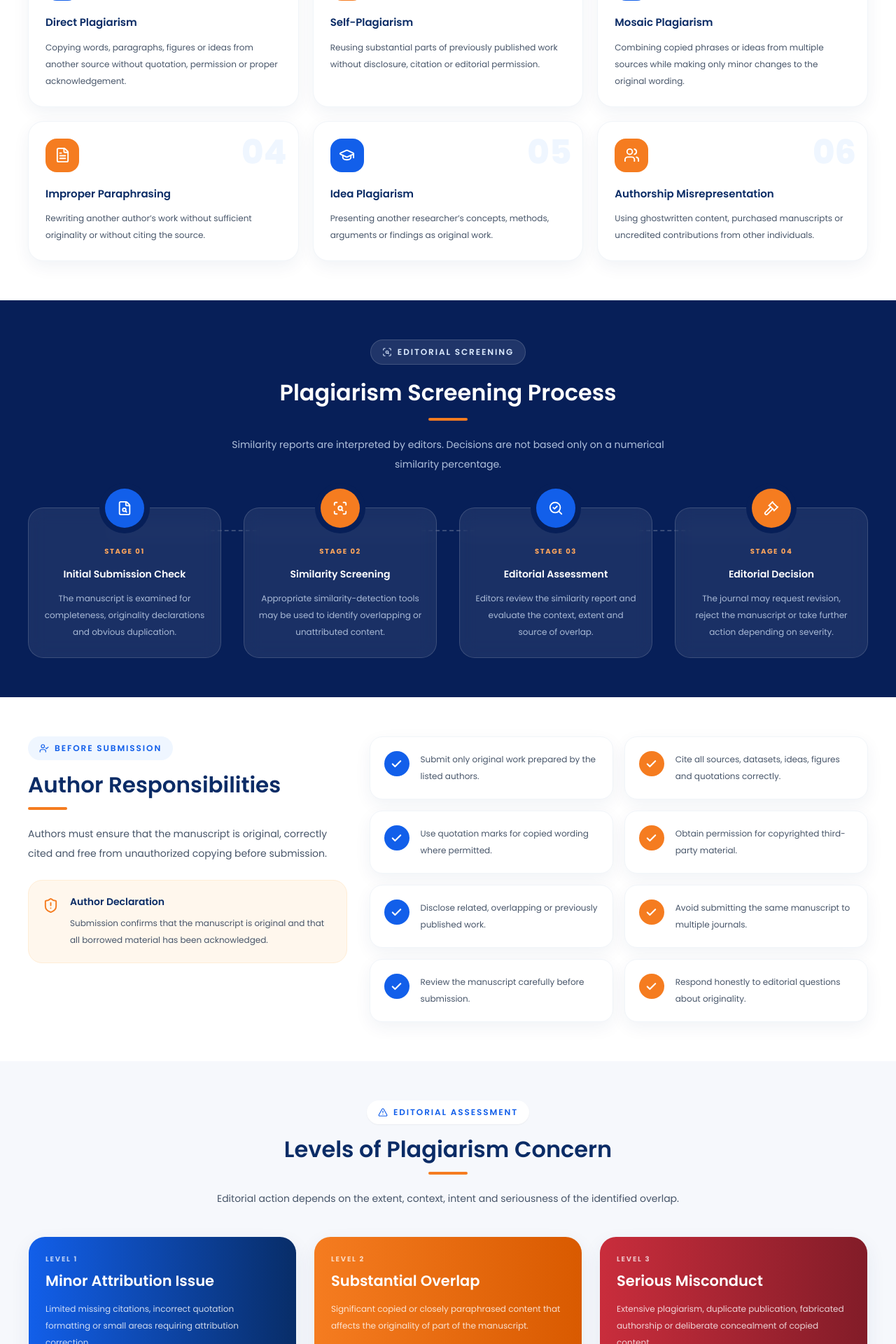
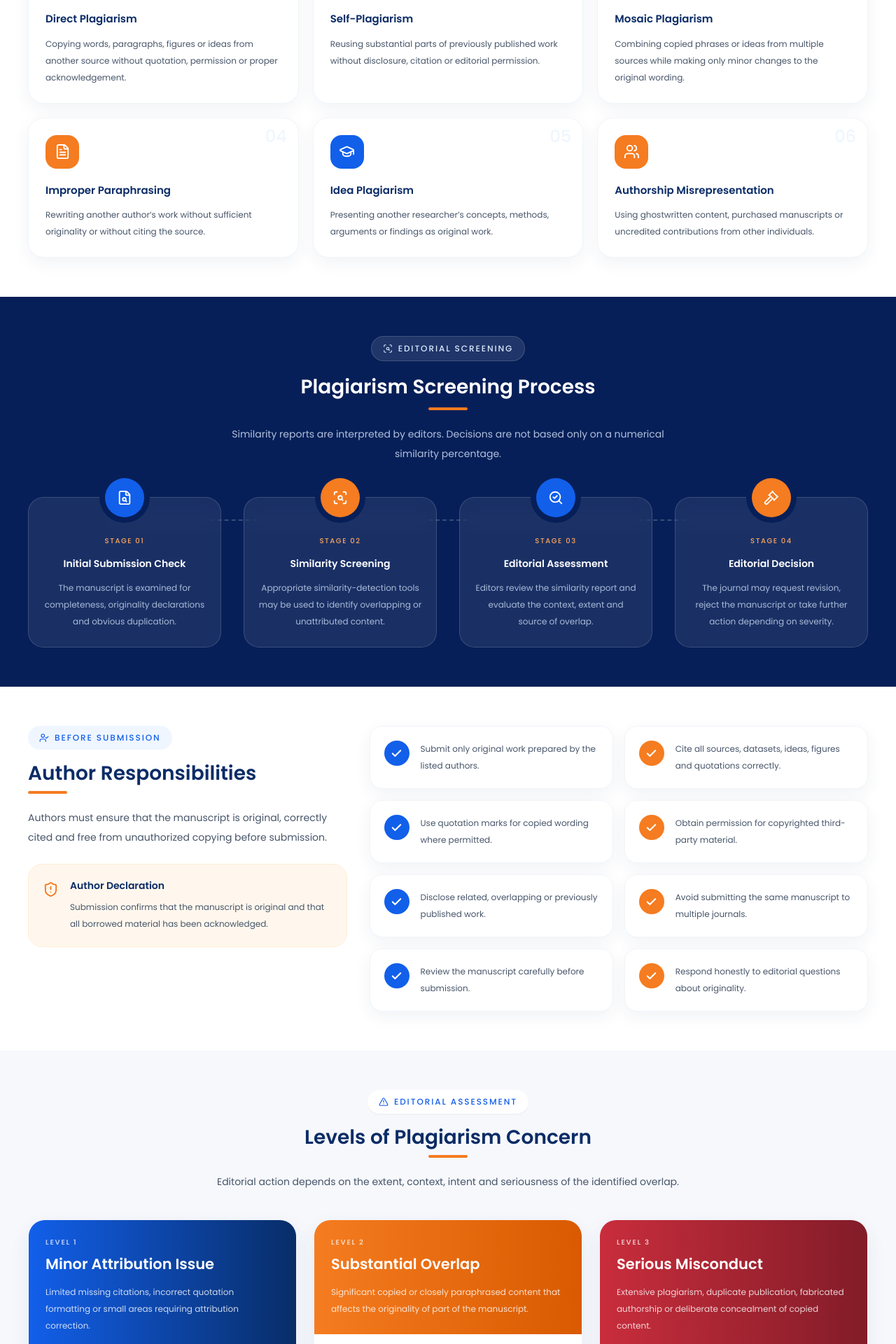
Before and after one commit to sejalm-rc/Yashika_Journals, a React (Vite) app: page /plagiarism-policy in a window 1280 px wide. Shown: the part 880-2800 px from the top of the page at 70% size. Built offline with nearby package versions, Linux system fonts and the light colour scheme.

Commit message:
feat: update Plagiarism Policy page styles for improved readability and consistency

```diff
--- a/src/pages/FooterPages/PlagiarismPolicy.jsx
+++ b/src/pages/FooterPages/PlagiarismPolicy.jsx
@@ -397,12 +397,12 @@ export default function PlagiarismPolicy() {
       >
         <div className="mx-auto max-w-[1320px] px-4 sm:px-6 lg:px-10">
           <div className="mx-auto max-w-3xl text-center">
-            <span className="inline-flex items-center gap-2 rounded-full bg-blue-50 px-4 py-2 text-[11px] font-[600] uppercase tracking-[0.16em] text-[#125FEA] sm:text-[12px]">
+            <span className="inline-flex items-center gap-2 rounded-full bg-blue-50 px-4 py-2 text-[11px] font-[500] uppercase tracking-[0.16em] text-[#125FEA] sm:text-[12px]">
               <CopyCheck size={14} />
               Forms of Misconduct
             </span>
 
-            <h2 className="mt-4 text-[24px] font-[600] leading-tight text-[#0B2C66] sm:text-[28px] lg:text-[32px]">
+            <h2 className="mt-4 text-[20px] font-[600] leading-tight text-[#0B2C66] sm:text-[24px] lg:text-[28px]">
               What Constitutes Plagiarism?
             </h2>
 
@@ -433,7 +433,7 @@ export default function PlagiarismPolicy() {
                   }}
                   className="group relative overflow-hidden rounded-[22px] border border-slate-100 bg-white p-5 shadow-[0_8px_24px_rgba(15,54,110,.06)] sm:p-6"
                 >
-                  <span className="absolute right-4 top-2 text-[48px] font-[800] text-blue-50">
+                  <span className="absolute right-4 top-2 text-[24px] font-[500] text-blue-50">
                     {number}
                   </span>
 
@@ -445,7 +445,7 @@ export default function PlagiarismPolicy() {
                     <Icon size={23} />
                   </div>
 
-                  <h3 className="relative z-10 mt-5 text-[15px] font-[600] text-[#0B2C66]">
+                  <h3 className="relative z-10 mt-5 text-[15px] font-[550] text-[#0B2C66]">
                     {title}
                   </h3>
 
@@ -469,16 +469,16 @@ export default function PlagiarismPolicy() {
       >
         <div className="mx-auto max-w-[1320px] px-4 sm:px-6 lg:px-10">
           <div className="mx-auto max-w-3xl text-center">
-            <span className="inline-flex items-center gap-2 rounded-full border border-white/15 bg-white/10 px-4 py-2 text-[11px] font-[600] uppercase tracking-[0.16em] text-blue-100 sm:text-[12px]">
+            <span className="inline-flex items-center gap-2 rounded-full border border-white/15 bg-white/10 px-4 py-2 text-[11px] font-[500] uppercase tracking-[0.16em] text-blue-100 sm:text-[12px]">
               <ScanSearch size={14} />
               Editorial Screening
             </span>
 
-            <h2 className="mt-4 text-[24px] font-[600] sm:text-[28px] lg:text-[32px]">
+            <h2 className="mt-4 text-[240px] font-[600] sm:text-[24px] lg:text-[28px]">
               Plagiarism Screening Process
             </h2>
 
-            <span className="mx-auto mt-3 block h-1 w-14 rounded-full bg-[#F57C20]" />
+            <span className="mx-auto mt-2 block h-1 w-14 rounded-full bg-[#F57C20]" />
 
             <p className="mx-auto mt-5 max-w-2xl text-[13px] leading-7 text-blue-100/80 sm:text-[14px]">
               Similarity reports are interpreted by editors. Decisions are not
@@ -515,11 +515,11 @@ export default function PlagiarismPolicy() {
                       <Icon size={22} />
                     </div>
 
-                    <span className="text-[10px] font-[700] uppercase tracking-[0.16em] text-[#FFA65C]">
+                    <span className="text-[10px] font-[500] uppercase tracking-[0.16em] text-[#FFA65C]">
                       Stage {number}
                     </span>
 
-                    <h3 className="mt-3 text-[14px] font-[600] text-white">
+                    <h3 className="mt-3 text-[14px] font-[550] text-white">
                       {title}
                     </h3>
 
@@ -550,16 +550,16 @@ export default function PlagiarismPolicy() {
             viewport={{ once: true }}
             className="lg:sticky lg:top-8"
           >
-            <span className="inline-flex items-center gap-2 rounded-full bg-blue-50 px-4 py-2 text-[11px] font-[600] uppercase tracking-[0.16em] text-[#125FEA] sm:text-[12px]">
+            <span className="inline-flex items-center gap-2 rounded-full bg-blue-50 px-4 py-2 text-[11px] font-[500] uppercase tracking-[0.16em] text-[#125FEA] sm:text-[12px]">
               <UserCheck size={14} />
               Before Submission
             </span>
 
-            <h2 className="mt-4 text-[24px] font-[600] leading-tight text-[#0B2C66] sm:text-[28px] lg:text-[31px]">
+            <h2 className="mt-4 text-[20px] font-[600] leading-tight text-[#0B2C66] sm:text-[24px] lg:text-[28px]">
               Author Responsibilities
             </h2>
 
-            <span className="mt-3 block h-1 w-14 rounded-full bg-[#F57C20]" />
+            <span className="mt-2 block h-1 w-14 rounded-full bg-[#F57C20]" />
 
             <p className="mt-5 text-[13px] leading-7 text-slate-600 sm:text-[14px]">
               Authors must ensure that the manuscript is original, correctly
@@ -574,7 +574,7 @@ export default function PlagiarismPolicy() {
                 />
 
                 <div className="min-w-0">
-                  <h3 className="text-[14px] font-[600] text-[#0B2C66]">
+                  <h3 className="text-[14px] font-[550] text-[#0B2C66]">
                     Author Declaration
                   </h3>
 
@@ -631,16 +631,16 @@ export default function PlagiarismPolicy() {
       >
         <div className="mx-auto max-w-[1320px] px-4 sm:px-6 lg:px-10">
           <div className="mx-auto max-w-3xl text-center">
-            <span className="inline-flex items-center gap-2 rounded-full bg-white px-4 py-2 text-[11px] font-[600] uppercase tracking-[0.16em] text-[#125FEA] shadow-sm sm:text-[12px]">
+            <span className="inline-flex items-center gap-2 rounded-full bg-white px-4 py-2 text-[11px] font-[500] uppercase tracking-[0.16em] text-[#125FEA] shadow-sm sm:text-[12px]">
               <AlertTriangle size={14} />
               Editorial Assessment
             </span>
 
-            <h2 className="mt-4 text-[24px] font-[600] leading-tight text-[#0B2C66] sm:text-[28px] lg:text-[32px]">
+            <h2 className="mt-4 text-[20px] font-[600] leading-tight text-[#0B2C66] sm:text-[24px] lg:text-[28px]">
               Levels of Plagiarism Concern
             </h2>
 
-            <span className="mx-auto mt-3 block h-1 w-14 rounded-full bg-[#F57C20]" />
+            <span className="mx-auto mt-2 block h-1 w-14 rounded-full bg-[#F57C20]" />
 
             <p className="mx-auto mt-5 max-w-2xl text-[13px] leading-7 text-slate-600 sm:text-[14px]">
               Editorial action depends on the extent, context, intent and
@@ -679,7 +679,7 @@ export default function PlagiarismPolicy() {
                   <Check size={23} strokeWidth={3} />
                 </div>
 
-                <h2 className="mt-4 text-[21px] font-[600] sm:text-[24px]">
+                <h2 className="mt-4 text-[21px] font-[550] sm:text-[24px]">
                   Acceptable Similarity
                 </h2>
 
@@ -712,7 +712,7 @@ export default function PlagiarismPolicy() {
                   <Ban size={23} />
                 </div>
 
-                <h2 className="mt-4 text-[21px] font-[600] sm:text-[24px]">
+                <h2 className="mt-4 text-[21px] font-[550] sm:text-[24px]">
                   Unacceptable Practices
                 </h2>
 
@@ -754,7 +754,7 @@ export default function PlagiarismPolicy() {
               Plagiarism Identified After Publication
             </h2>
 
-            <span className="mx-auto mt-3 block h-1 w-14 rounded-full bg-[#F57C20]" />
+            <span className="mx-auto mt-2 block h-1 w-14 rounded-full bg-[#F57C20]" />
 
             <p className="mx-auto mt-5 max-w-2xl text-[13px] leading-7 text-blue-100/80 sm:text-[14px]">
               Confirmed concerns may require correction, withdrawal, retraction
@@ -788,7 +788,7 @@ export default function PlagiarismPolicy() {
                     <Icon size={22} />
                   </div>
 
-                  <h3 className="mt-5 text-[15px] font-[600] text-white">
+                  <h3 className="mt-5 text-[15px] font-[550] text-white">
                     {title}
                   </h3>
 
@@ -806,7 +806,7 @@ export default function PlagiarismPolicy() {
       {/* REPORT CONCERN                                                     */}
       {/* ================================================================== */}
 
-      <section
+      {/* <section
         id="report-concern"
         className="scroll-mt-24 bg-white py-10 sm:py-12"
       >
@@ -827,7 +827,7 @@ export default function PlagiarismPolicy() {
                 </div>
 
                 <div className="min-w-0">
-                  <h2 className="text-[22px] font-[600] sm:text-[26px]">
+                  <h2 className="text-[22px] font-[550] sm:text-[24px]">
                     Report a Plagiarism Concern
                   </h2>
 
@@ -841,7 +841,7 @@ export default function PlagiarismPolicy() {
               <div className="flex w-full flex-col gap-3 sm:w-auto sm:flex-row">
                 <a
                   href="mailto:info@yashikapublications.com"
-                  className="inline-flex w-full items-center justify-center gap-2 rounded-xl bg-[#F57C20] px-5 py-3 text-[12px] font-[600] text-white transition duration-300 hover:-translate-y-1 hover:bg-[#FF8D35] sm:w-auto"
+                  className="inline-flex w-full items-center justify-center gap-2 rounded-xl bg-[#F57C20] px-4 py-3 text-[12px] font-[500] text-white transition duration-300 hover:-translate-y-1 hover:bg-[#FF8D35] sm:w-auto"
                 >
                   Email Editorial Office
                   <Mail size={17} />
@@ -849,7 +849,7 @@ export default function PlagiarismPolicy() {
 
                 <Link
                   to="/contact"
-                  className="inline-flex w-full items-center justify-center gap-2 rounded-xl border border-white/50 px-5 py-3 text-[12px] font-[600] text-white transition duration-300 hover:-translate-y-1 hover:bg-white hover:text-[#0B2C66] sm:w-auto"
+                  className="inline-flex w-full items-center justify-center gap-2 rounded-xl border border-white/50 px-4 py-3 text-[12px] font-[500] text-white transition duration-300 hover:-translate-y-1 hover:bg-white hover:text-[#0B2C66] sm:w-auto"
                 >
                   Contact Us
                   <ArrowRight size={17} />
@@ -858,7 +858,58 @@ export default function PlagiarismPolicy() {
             </div>
           </motion.div>
         </div>
-      </section>
+      </section> */}
+
+      <section className="bg-white py-8">
+              <div className="mx-auto ">
+                <motion.div
+                  initial={{ opacity: 0, y: 25 }}
+                  whileInView={{ opacity: 1, y: 0 }}
+                  viewport={{ once: true }}
+                  whileHover={{ y: -5 }}
+                  className="relative overflow-hidden  bg-gradient-to-r from-[#0D63E8] via-[#084AB9] to-[#071F58] p-6 text-white shadow-[0_25px_60px_rgba(7,45,115,.22)] sm:p-8 lg:p-10"
+                >
+                  <div className="absolute inset-0 opacity-15 [background-image:linear-gradient(135deg,transparent_42%,#fff_43%,transparent_44%)] [background-size:80px_80px]" />
+
+                  <div className="relative mx-auto flex w-full max-w-[1260px] flex-col items-center justify-between gap-7 px-4 text-center sm:px-6 lg:flex-row lg:px-10 lg:text-left">
+                    <div className="flex max-w-3xl flex-col items-center gap-4 sm:flex-row sm:gap-5 sm:text-left">
+                      <div className="grid h-14 w-14 shrink-0 place-items-center rounded-2xl border border-white/20 bg-white/10 sm:h-16 sm:w-16">
+                        <ShieldCheck size={30} />
+                      </div>
+
+                      <div>
+                        <h2 className="text-[22px] font-[550] sm:text-[26px]">
+                          Have a Privacy Question?
+                        </h2>
+
+                        <p className="mt-2 max-w-2xl text-[13px] leading-6 text-blue-100/85 sm:text-[14px]">
+                          Contact the editorial office to request access, correction
+                    or clarification regarding your personal information.
+                        </p>
+                      </div>
+                    </div>
+
+                    <div className="flex w-full flex-col gap-3 sm:w-auto sm:flex-row">
+                      <a
+                        href="mailto:info@yashikapublications.com"
+                        className="inline-flex w-full items-center justify-center gap-2 rounded-xl bg-[#F57C20] px-4 py-3 text-[12px] font-[500] text-white shadow-lg transition duration-300 hover:-translate-y-1 hover:bg-[#FF8D35] sm:w-auto"
+                      >
+                        Email Privacy Enquiry
+                        <Mail size={17} />
+                      </a>
+
+                      <Link
+                        to="/contact"
+                        className="inline-flex w-full items-center justify-center gap-2 rounded-xl border border-white/50 px-4 py-3 text-[12px] font-[500] text-white transition duration-300 hover:-translate-y-1 hover:bg-white hover:text-[#0B2C66] sm:w-auto"
+                      >
+                        Contact Us
+                        <ArrowRight size={17} />
+                      </Link>
+                    </div>
+                  </div>
+                </motion.div>
+              </div>
+            </section>
     </motion.main>
   );
 }
@@ -897,11 +948,11 @@ function ViolationCard({ level, title, tone, description, actions }) {
       className="overflow-hidden rounded-[24px] border border-slate-100 bg-white shadow-[0_10px_28px_rgba(15,54,110,.07)]"
     >
       <div className={`bg-gradient-to-r ${current.header} p-6 text-white`}>
-        <p className="text-[10px] font-[700] uppercase tracking-[0.18em] text-white/70">
+        <p className="text-[10px] font-[550] uppercase tracking-[0.18em] text-white/70">
           {level}
         </p>
 
-        <h3 className="mt-2 text-[21px] font-[600]">{title}</h3>
+        <h3 className="mt-2 text-[21px] font-[550]">{title}</h3>
 
         <p className="mt-3 text-[12px] leading-6 text-white/80">
           {description}
@@ -909,7 +960,7 @@ function ViolationCard({ level, title, tone, description, actions }) {
       </div>
 
       <div className="p-5 sm:p-6">
-        <p className="text-[10px] font-[700] uppercase tracking-[0.16em] text-slate-400">
+        <p className="text-[10px] font-[550] uppercase tracking-[0.16em] text-slate-400">
           Possible Actions
         </p>
 
```
